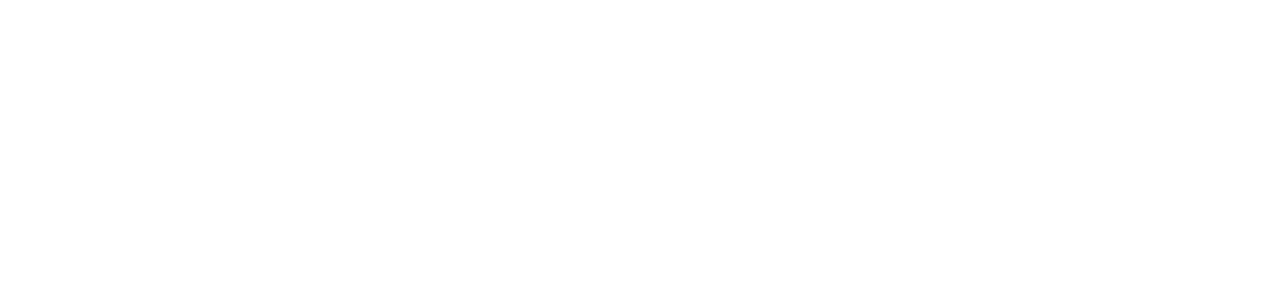
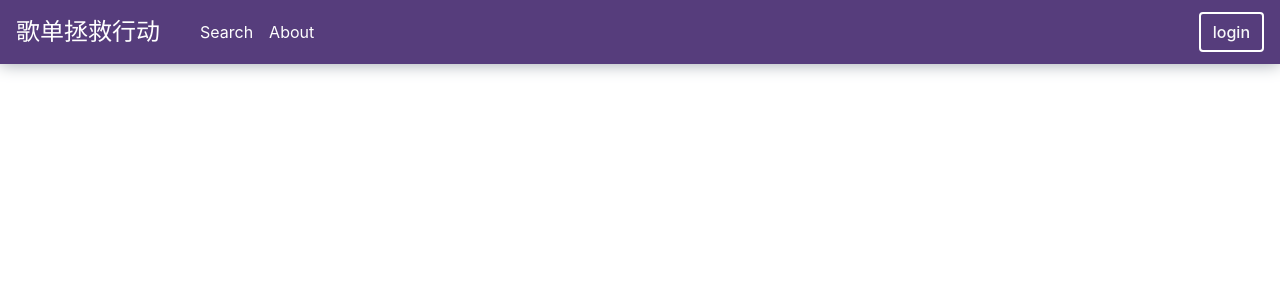
Before and after one commit to Amethyst-564/angular-playlist, an Angular app: page /about in a window 1280 px wide. Before the commit this address led to /. Shown: the top 300 px of the page. Built offline with nearby package versions, Linux system fonts and the light colour scheme.

Commit message:
add notfound and about

```diff
--- /dev/null
+++ b/src/app/about/about.component.html
@@ -0,0 +1,6 @@
+<div class="container">
+  <!-- header -->
+  <app-navbar></app-navbar>
+  <!-- content -->
+
+</div>
--- /dev/null
+++ b/src/app/about/about.component.ts
@@ -0,0 +1,15 @@
+import { Component, OnInit } from '@angular/core';
+
+@Component({
+  selector: 'app-about',
+  templateUrl: './about.component.html',
+  styleUrls: ['./about.component.less']
+})
+export class AboutComponent implements OnInit {
+
+  constructor() { }
+
+  ngOnInit() {
+  }
+
+}
--- a/src/app/app.module.ts
+++ b/src/app/app.module.ts
@@ -9,13 +9,17 @@
 import { SearchComponent } from './search/search.component';
 import { NavbarComponent } from './navbar/navbar.component';
 import { ReactiveFormsModule } from '@angular/forms';
+import { AboutComponent } from './about/about.component';
+import { NotfoundComponent } from './notfound/notfound.component';
 
 @NgModule({
   declarations: [
     AppComponent,
     PlaylistComponent,
     SearchComponent,
-    NavbarComponent
+    NavbarComponent,
+    AboutComponent,
+    NotfoundComponent
   ],
   imports: [
     BrowserModule,
--- a/src/app/navbar/navbar.component.html
+++ b/src/app/navbar/navbar.component.html
@@ -14,7 +14,7 @@
             <a class="nav-link" href="/search">Search<span class="sr-only">(current)</span></a>
           </li>
           <li class="nav-item">
-            <a class="nav-link active" href="#">About</a>
+            <a class="nav-link active" href="/about">About</a>
           </li>
           <!-- 下拉菜单 -->
           <!-- <li class="nav-item active">
--- /dev/null
+++ b/src/app/notfound/notfound.component.html
@@ -0,0 +1,6 @@
+<div class="container">
+  <!-- header -->
+  <app-navbar></app-navbar>
+  <!-- content -->
+
+</div>
--- /dev/null
+++ b/src/app/notfound/notfound.component.ts
@@ -0,0 +1,15 @@
+import { Component, OnInit } from '@angular/core';
+
+@Component({
+  selector: 'app-notfound',
+  templateUrl: './notfound.component.html',
+  styleUrls: ['./notfound.component.less']
+})
+export class NotfoundComponent implements OnInit {
+
+  constructor() { }
+
+  ngOnInit() {
+  }
+
+}
--- a/src/styles.less
+++ b/src/styles.less
@@ -1 +1,3 @@
-/* You can add global styles to this file, and also import other style files */
+.container {
+    max-width: 100vw;
+}
```
Also changed, not shown: src/app/app-routing.module.ts (+7 -1 lines), src/app/about/about.component.less (added), src/app/notfound/notfound.component.less (added), 2 other files (tests, documents, lock files or other folders).
